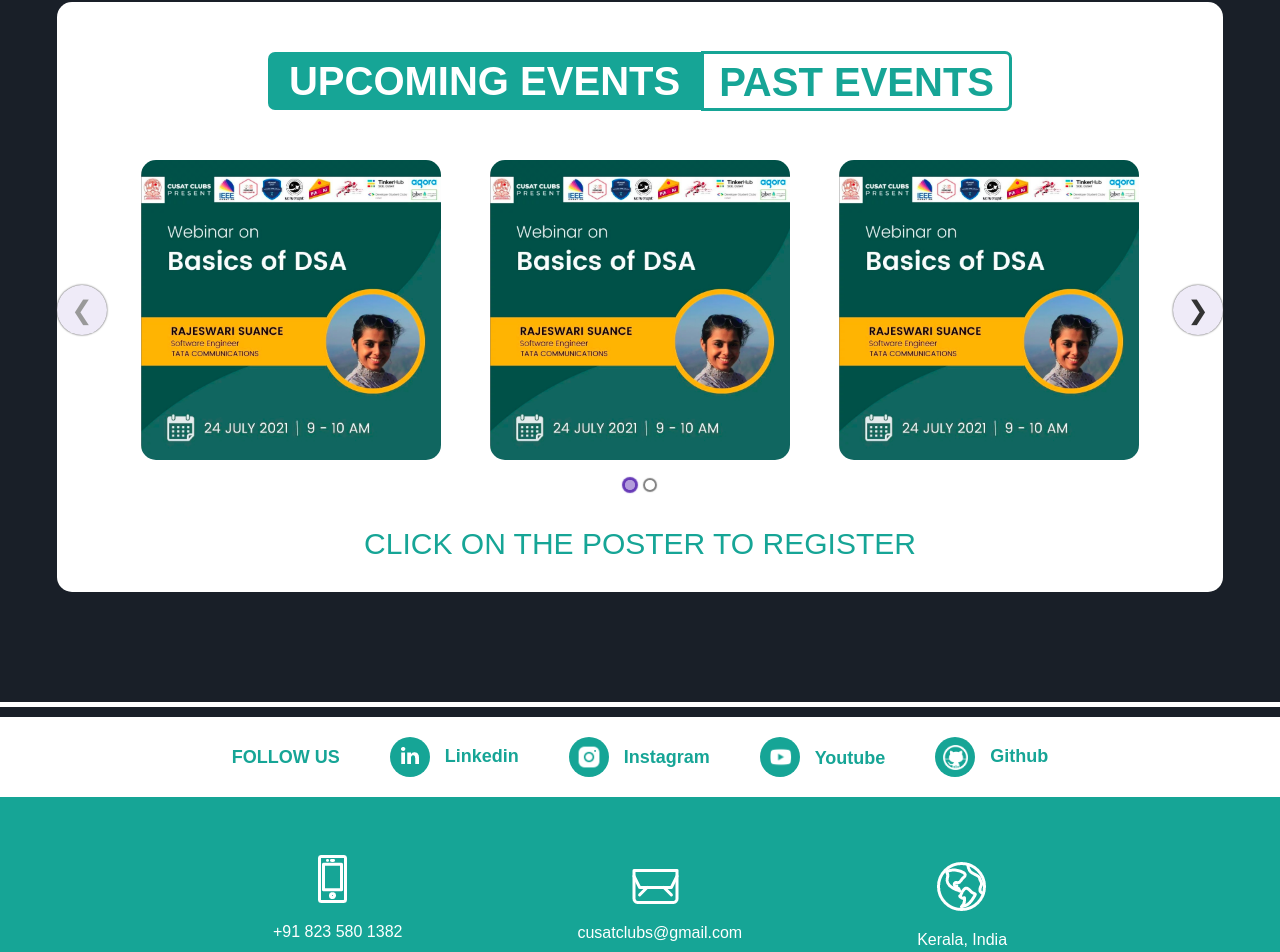
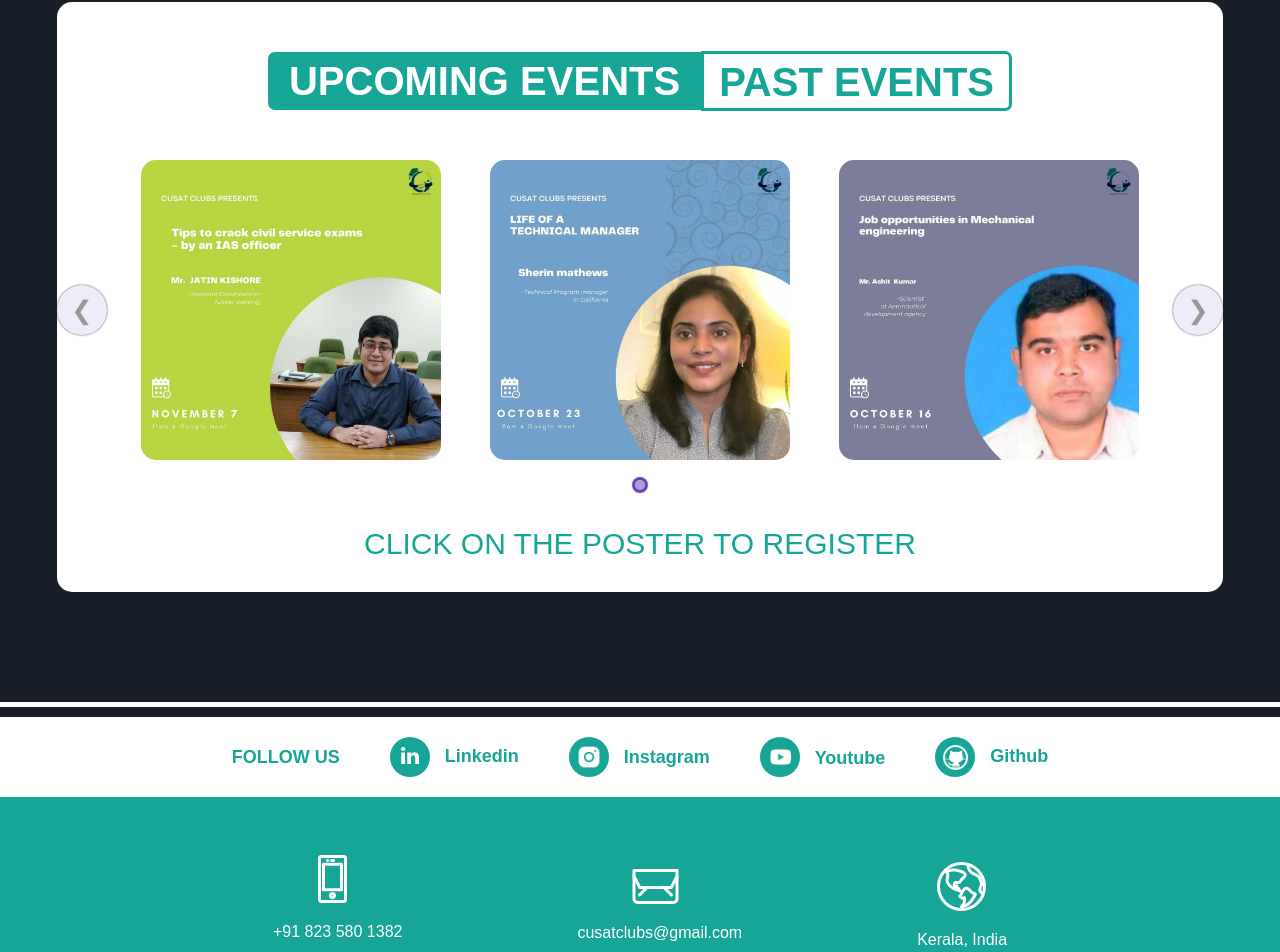
Before and after one commit to i-aiymen/CUSAT-club, a React (Create React App) app in the folder cusat_club_website/: page /events in a window 1280 px wide. Shown: the part 939-1891 px from the top of the page. Built offline with nearby package versions, Linux system fonts and the light colour scheme.

Commit message:
Updated: Upcoming events session 19,20,21

```diff
--- a/cusat_club_website/src/components/eventDesktop/Up.js
+++ b/cusat_club_website/src/components/eventDesktop/Up.js
@@ -1,8 +1,10 @@
 import { StyleSheet, css } from "aphrodite";
 import React from "react";
-import Poster from "../../assets/logo/event.png";
 import { COLORS } from "../../styles/Constants";
 import Carousel from "react-elastic-carousel";
+import Session19 from "../../assets/sessions/Session 19.jpg";
+import Session20 from "../../assets/sessions/Session 20.jpg";
+import Session21 from "../../assets/sessions/Session 21.jpg";
 
 const breakPoints = [
 	{ width: 1, itemsToShow: 1 },
@@ -16,12 +18,9 @@ const Up = () => {
 
         <>
 			<Carousel breakPoints={breakPoints}>
-				<img src={Poster} alt="poster" className={css(styles.poster)} />
-				<img src={Poster} alt="poster" className={css(styles.poster)} />
-				<img src={Poster} alt="poster" className={css(styles.poster)} />
-				<img src={Poster} alt="poster" className={css(styles.poster)} />
-				<img src={Poster} alt="poster" className={css(styles.poster)} />
-				<img src={Poster} alt="poster" className={css(styles.poster)} />
+				<img src={Session21} alt="poster" className={css(styles.poster)} />
+				<img src={Session20} alt="poster" className={css(styles.poster)} />
+				<img src={Session19} alt="poster" className={css(styles.poster)} />
 			</Carousel>
 			<div className={css(styles.thirdRow)}>
             <div className={css(styles.subtTitle)}>
```
